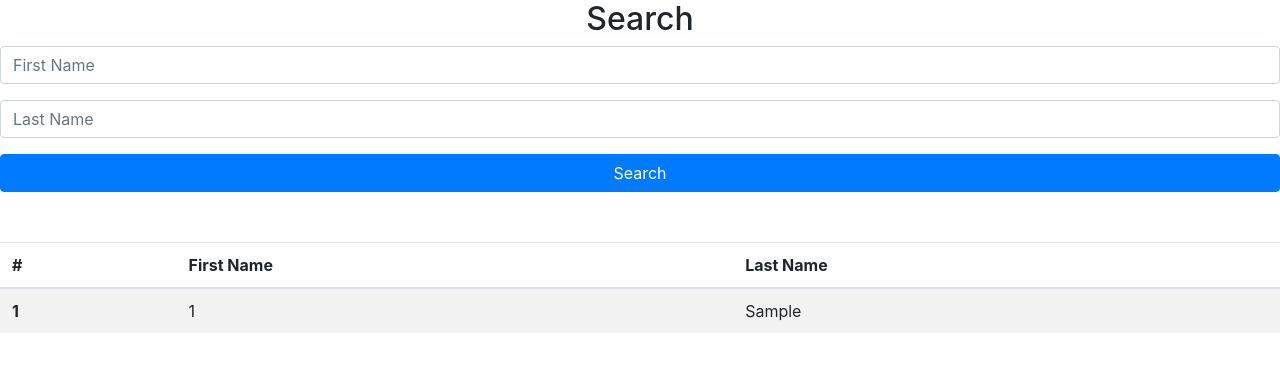
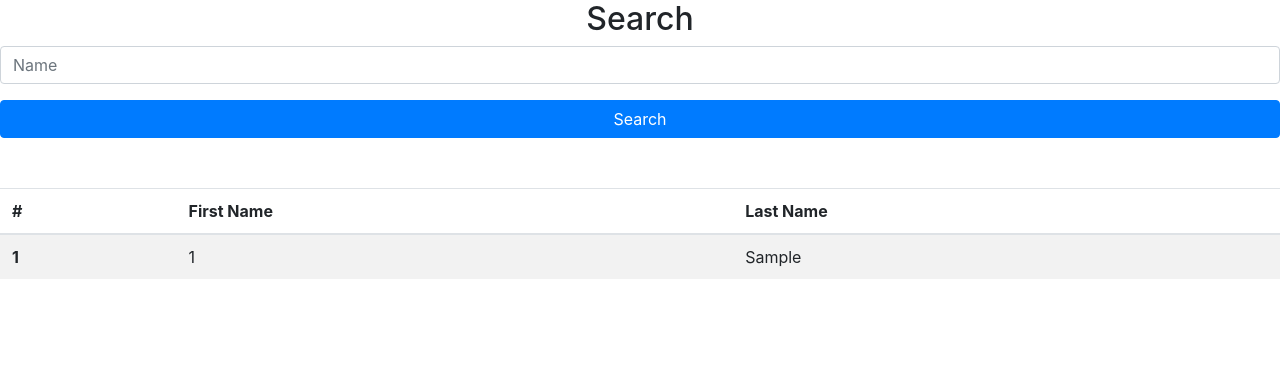
Before and after one commit to map155/database-management-movies, a Flask app: page /GetDirectors in a window 1280 px wide. Shown: the top 372 px of the page. Run offline with Flask 2, Linux system fonts and the light colour scheme; tables that the repository leaves empty or names only in its code hold one stand-in row (values such as "Sample post"); some libraries are stand-ins or nearby versions.

Commit message:
One field for searching

```diff
--- a/webapp/app.py
+++ b/webapp/app.py
@@ -171,10 +171,10 @@ def FavActors():
 @app.route("/SearchActors", methods=['GET','POST'])
 def SearchActors():
     first = request.form['fname']
-    last = request.form['lname']
+    # last = request.form['lname']
     conn = mysql.connect()
     cursor = conn.cursor()
-    cursor.callproc('sp_searchActors', (first,last))
+    cursor.callproc('sp_searchActors', (first,))
     data = cursor.fetchall()
     if data:
         return render_template('actorsTable.html', x=data)
@@ -194,10 +194,10 @@ def SearchMovies():
 @app.route("/SearchDirectors", methods=['GET', 'POST'])
 def SearchDirectors():
     first = request.form['fname']
-    last = request.form['lname']
+    # last = request.form['lname']
     conn = mysql.connect()
     cursor = conn.cursor()
-    cursor.callproc('sp_searchDirectors', (first,last))
+    cursor.callproc('sp_searchDirectors', (first,))
     data = cursor.fetchall()
     if data:
         return render_template('directorsTable.html', x=data)
--- a/webapp/templates/actors.html
+++ b/webapp/templates/actors.html
@@ -7,11 +7,11 @@
         <form action="/SearchActors" method="post" id="searchForm">
             <h2 class="text-center">Search</h2>
             <div class="form-group">
-                <input type="text" class="form-control" placeholder="First Name" name="fname">
+                <input type="text" class="form-control" placeholder="Name" name="fname">
             </div>
-            <div class="form-group">
+<!--             <div class="form-group">
                 <input type="text" class="form-control" placeholder="Last Name Name" name="lname">
-            </div>
+            </div> -->
               <div class="form-group">
                 <button type="submit" class="btn btn-primary btn-block">Search</button>
             </div>
--- a/webapp/templates/directors.html
+++ b/webapp/templates/directors.html
@@ -8,12 +8,12 @@
         <form action="/SearchDirectors" method="post" id="searchForm">
             <h2 class="text-center">Search</h2>
             <div class="form-group">
-                <input type="text" class="form-control" placeholder="First Name" name="fname">
+                <input type="text" class="form-control" placeholder="Name" name="fname">
             </div>
-            <div class="form-group">
+<!--             <div class="form-group">
                 <input type="text" class="form-control" placeholder="Last Name" name="lname">
             </div>
-              <div class="form-group">
+ -->              <div class="form-group">
                 <button type="submit" class="btn btn-primary btn-block">Search</button>
             </div>
         </form>
```
